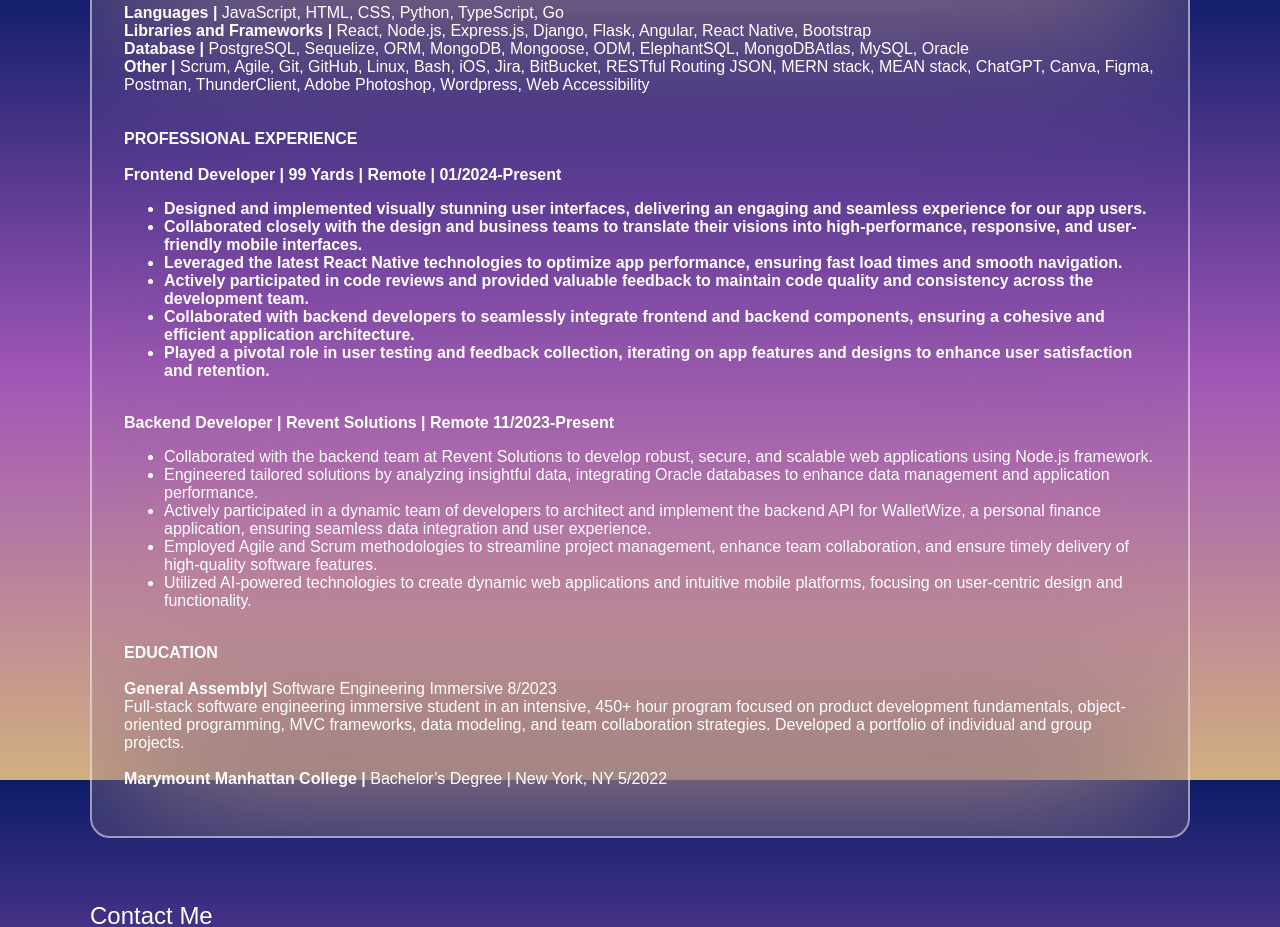
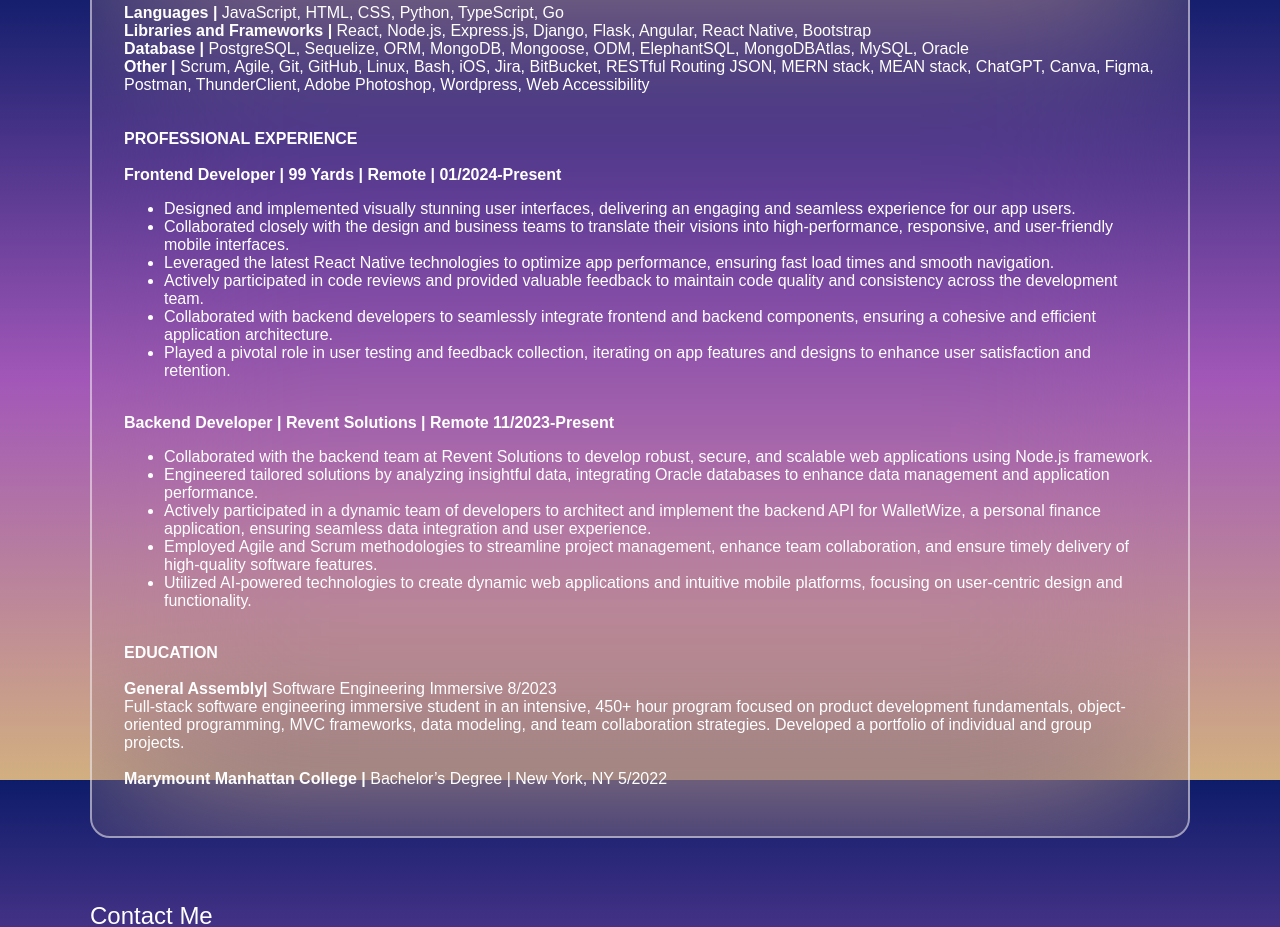
Before and after one commit to mcamilletti1/Margaret-Camilletti-Portfolio, a React (Vite) app in the folder Margaret-Camilletti-Portfolio/: page / in a window 1280 px wide. Shown: the part 1620-2547 px from the top of the page. Built offline with nearby package versions, Linux system fonts and the light colour scheme; a web font is replaced by a local one.

Commit message:
edited professional experience section of resume

```diff
--- a/Margaret-Camilletti-Portfolio/src/components/Resume.jsx
+++ b/Margaret-Camilletti-Portfolio/src/components/Resume.jsx
@@ -12,7 +12,7 @@ Languages |</strong> JavaScript, HTML, CSS, Python, TypeScript, Go<br></br>
 <strong>Other |</strong> Scrum, Agile, Git, GitHub, Linux, Bash, iOS, Jira, BitBucket, RESTful Routing JSON, MERN stack, MEAN stack, ChatGPT, Canva, Figma, Postman, ThunderClient, Adobe Photoshop, Wordpress, Web Accessibility<br></br><br></br><br></br>
 
 
-<strong>PROFESSIONAL EXPERIENCE<br></br><br></br>
+<strong>PROFESSIONAL EXPERIENCE</strong><br></br><br></br>
 
 <strong>Frontend Developer | 99 Yards | Remote | 01/2024-Present</strong><br></br>
 <ul>
@@ -24,7 +24,7 @@ Languages |</strong> JavaScript, HTML, CSS, Python, TypeScript, Go<br></br>
   <li>Played a pivotal role in user testing and feedback collection, iterating on app features and designs to enhance user satisfaction and retention.</li>
 </ul><br></br>
 
-<strong></strong>Backend Developer | Revent Solutions | Remote 11/2023-Present</strong><br></br>
+<strong>Backend Developer | Revent Solutions | Remote 11/2023-Present</strong><br></br>
 <ul><li>Collaborated with the backend team at Revent Solutions to develop robust, secure, and scalable web applications using Node.js framework.</li>
 <li>Engineered tailored solutions by analyzing insightful data, integrating Oracle databases to enhance data management and application performance.</li>
 <li>Actively participated in a dynamic team of developers to architect and implement the backend API for WalletWize, a personal finance application, ensuring seamless data integration and user experience.</li>
```
